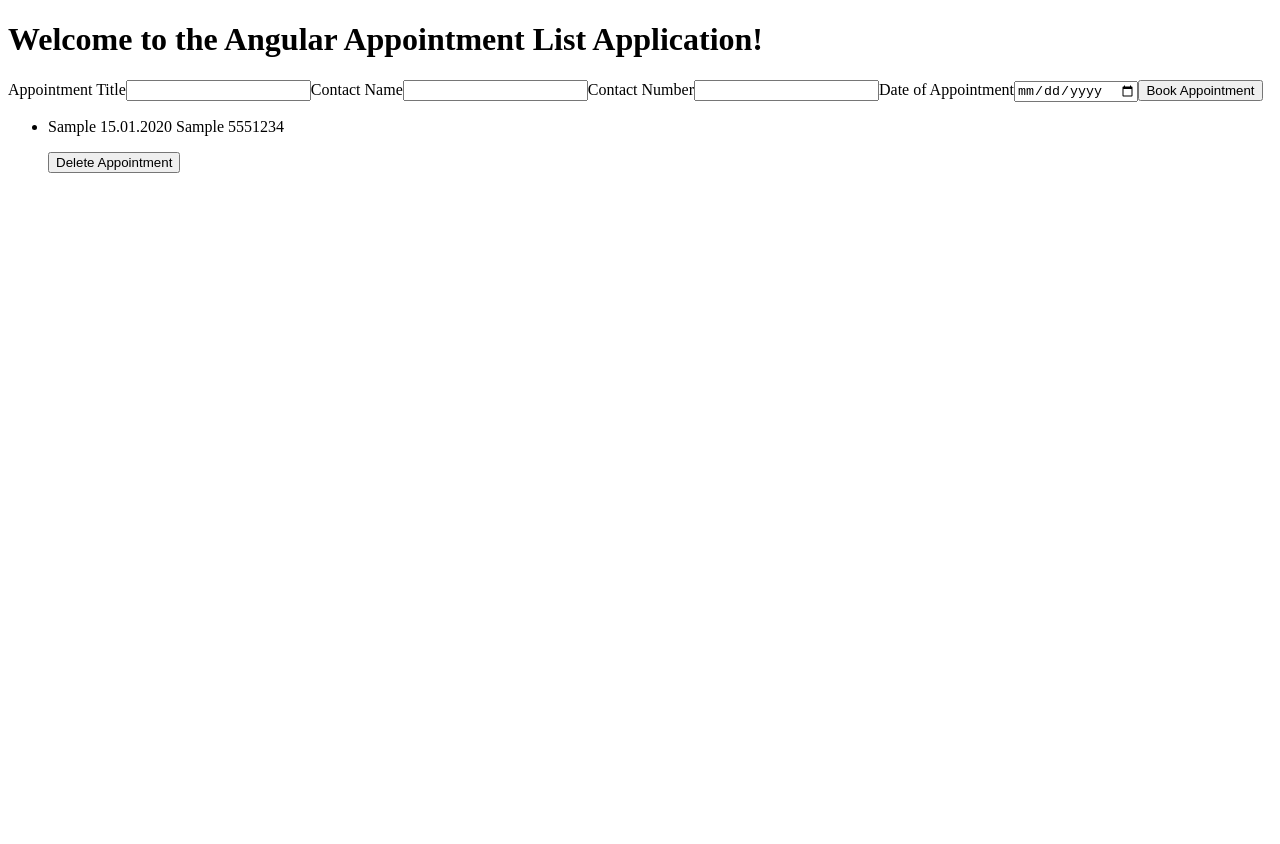
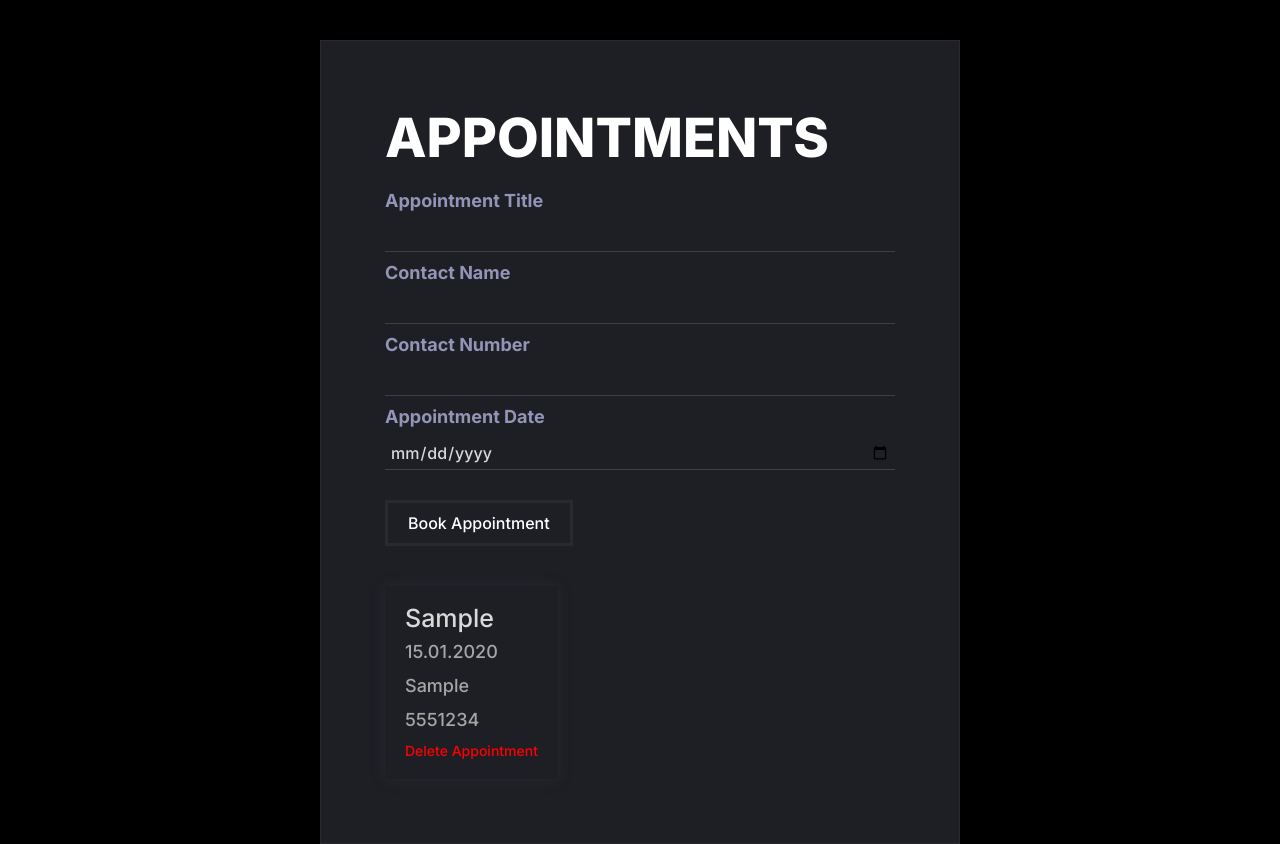
Before and after one commit to aaronkagan/angular-appointment-app, an Angular app: page / in a window 1280 px wide. Both pictures are taken after typing "Sample", "Sample", "5551234", "2020-01-15" into the empty fields and a click on the button "Book Appointment". Before the commit the page ends 800 px from the top, so only its background shows below. Built offline with nearby package versions, Linux system fonts and the light colour scheme.

Commit message:
basic styling

```diff
--- a/src/app/app.component.html
+++ b/src/app/app.component.html
@@ -1,6 +1,3 @@
-<header>
-  <h1>Welcome to the Angular Appointment List Application!</h1>
-</header>
 <main>
   <app-appointment-list></app-appointment-list>
 </main>
--- a/src/app/appointment-list/appointment-list.component.css
+++ b/src/app/appointment-list/appointment-list.component.css
@@ -0,0 +1,94 @@
+.appointment-component {
+  margin: 0 auto;
+  margin-top: 5vh;
+  max-width: 50%;
+  background-color: #1e1f25;
+  border: 1px solid #29292f;
+  padding: 6.4rem;
+  min-height: 90vh;
+}
+
+.header-title {
+  text-transform: uppercase;
+  font-weight: 800;
+  font-size: 300%;
+  margin-bottom: 2rem;
+}
+
+.new-appointment-form {
+  display: flex;
+  flex-direction: column;
+  gap: 1rem;
+}
+
+.new-appointment-form label {
+  color: #9494b8;
+  font-weight: 700;
+}
+
+.new-appointment-form input {
+  font-size: 1.6rem;
+  padding: 0.5rem;
+  outline: none;
+  color: hsl(0, 0%, 85%);
+  border: none;
+  border-bottom: 1px solid hsl(0, 0%, 25%);
+}
+
+.btn {
+  font-size: 1.6rem;
+  border: 3px solid #29292f;
+  max-width: fit-content;
+}
+
+.btn.btn-book-appointment {
+  padding: 1rem 2rem;
+  margin-top: 2rem;
+}
+
+.btn.btn-book-appointment:hover {
+  background-color: hsl(240, 7%, 27%);
+  border: 3px solid transparent;
+}
+
+.appointment-list {
+  margin-top: 4rem;
+  display: flex;
+  flex-wrap: wrap;
+  gap: 5rem;
+}
+
+.appointment {
+  display: flex;
+  flex-direction: column;
+  line-height: 2.4rem;
+  color: hsl(0, 0%, 85%);
+  font-size: 1.8rem;
+  font-weight: 500;
+  gap: 1rem;
+  /* border: 3px solid #29292f; */
+  box-shadow: 0 0 10px 0 #29292f;
+  max-width: fit-content;
+  padding: 2rem;
+}
+
+.appointment-title {
+  font-size: 2.5rem;
+}
+
+.appointment-date,
+.appointment-contact-name,
+.appointment-contact-number {
+  font-size: 1.8rem;
+  color: hsl(0, 0%, 65%);
+}
+
+.btn.btn-delete-appointment {
+  color: red;
+  border: none;
+  font-size: 1.4rem;
+}
+
+.btn.btn-delete-appointment:hover {
+  text-shadow: 0 0 10px red;
+}
--- a/src/app/appointment-list/appointment-list.component.html
+++ b/src/app/appointment-list/appointment-list.component.html
@@ -1,3 +1,7 @@
+<article class="appointment-component">
+  <header>
+    <h1 class="header-title">Appointments</h1>
+  </header>
   <form (ngSubmit)="addAppointment()" class="new-appointment-form">
     <label for="appointment-title">Appointment Title</label>
     <input [(ngModel)]="newAppointmentTitle" id="appointment-title" name="appointment-title" type="text" required>
@@ -7,15 +11,19 @@
     <label for="appointment-contact-number">Contact Number</label>
     <input [(ngModel)]="newAppointmentContactNumber" id="appointment-contact-number" name="appointment-contact-number"
       type="tel">
-  <label for="appointment-date">Date of Appointment</label>
-  <input [(ngModel)]="newAppointmentDate" id="appointment-date" name="appointment-date" type="date">
-  <button type="submit">Book Appointment</button>
+    <label for="appointment-date">Appointment Date</label>
+    <input [(ngModel)]="newAppointmentDate" id="appointment-date" name="appointment-date" type="date"
+      class="appointment-date-input">
+    <button class="btn btn-book-appointment" type="submit">Book Appointment</button>
   </form>
 
-<ul>
-  <li *ngFor="let appointment of appointments; index as i">
-    <p>{{appointment.title}} {{appointment.date | date:'dd.MM.yyyy'}} {{appointment.contactName}} {{appointment.tel}}
-    </p>
-    <button (click)="deleteAppointment(i)">Delete Appointment</button>
+  <ul class="appointment-list">
+    <li class="appointment" *ngFor="let appointment of appointments; index as i">
+      <p class="appointment-title">{{appointment.title}}</p>
+      <p class="appointment-date">{{appointment.date | date:'dd.MM.yyyy'}}</p>
+      <p class="appointment-contact-name">{{appointment.contactName}}</p>
+      <p class="appointment-contact-number">{{appointment.tel}}</p>
+      <button class="btn btn-delete-appointment" (click)="deleteAppointment(i)">Delete Appointment</button>
     </li>
   </ul>
+</article>
--- a/src/index.html
+++ b/src/index.html
@@ -6,6 +6,9 @@
   <title>Angular Appointment App</title>
   <base href="/">
   <meta name="viewport" content="width=device-width, initial-scale=1">
+  <link rel="preconnect" href="https://fonts.googleapis.com">
+  <link rel="preconnect" href="https://fonts.gstatic.com" crossorigin>
+  <link href="https://fonts.googleapis.com/css2?family=Inter:wght@500;700;800&display=swap" rel="stylesheet">
   <link rel="icon" type="image/x-icon" href="favicon.ico">
 </head>
 
--- a/src/styles.css
+++ b/src/styles.css
@@ -1,13 +1,34 @@
 /* You can add global styles to this file, and also import other style files */
-/*
+
 * {
   margin: 0;
   padding: 0;
   box-sizing: border-box;
 }
-input {
+
+html {
+  font-size: 62.5%;
+}
+
+body {
+  font-family: "Inter", sans-serif;
+  background-color: black;
+  color: white;
+  font-size: 1.8rem;
+}
+
+input,
+button {
   font-size: inherit;
   font-family: inherit;
+  color: inherit;
+  background-color: inherit;
 }
 
-*/
+button {
+  cursor: pointer;
+}
+
+ul {
+  list-style-type: none;
+}
```
Lines whose indentation alone changed are shown as unchanged.
